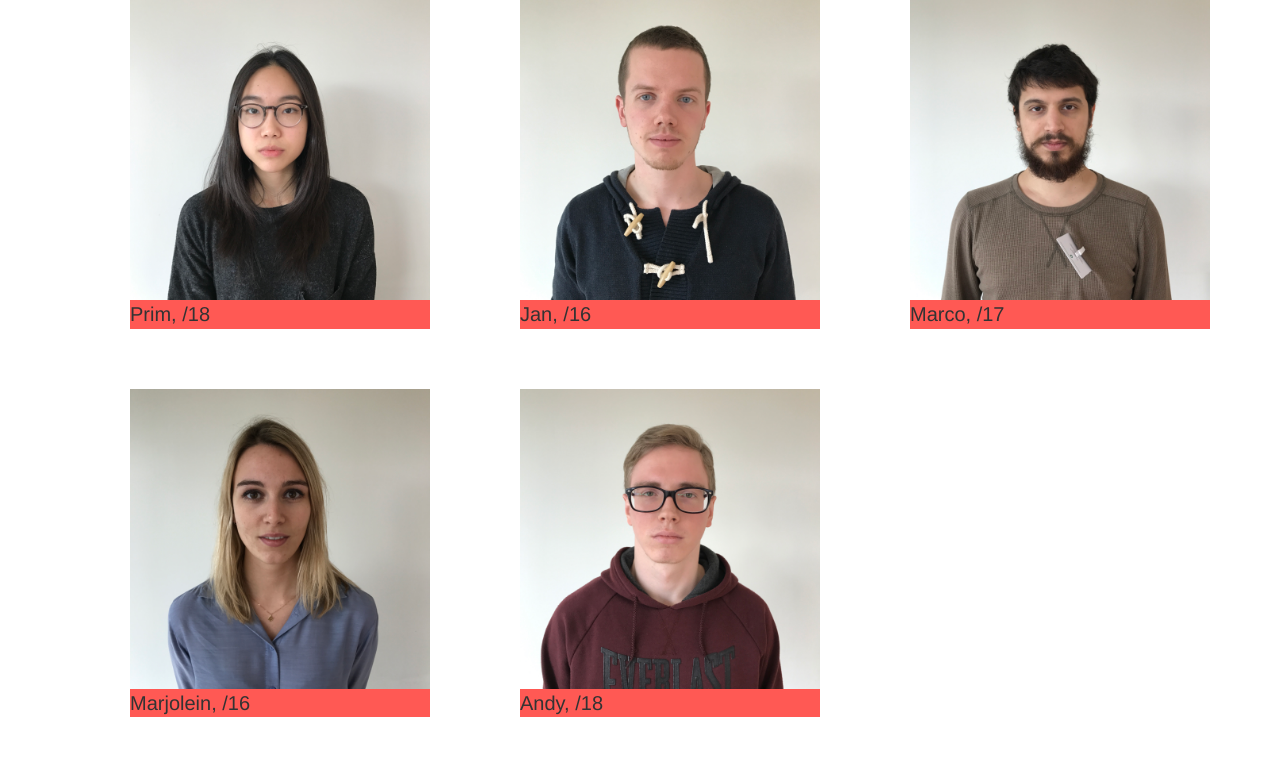
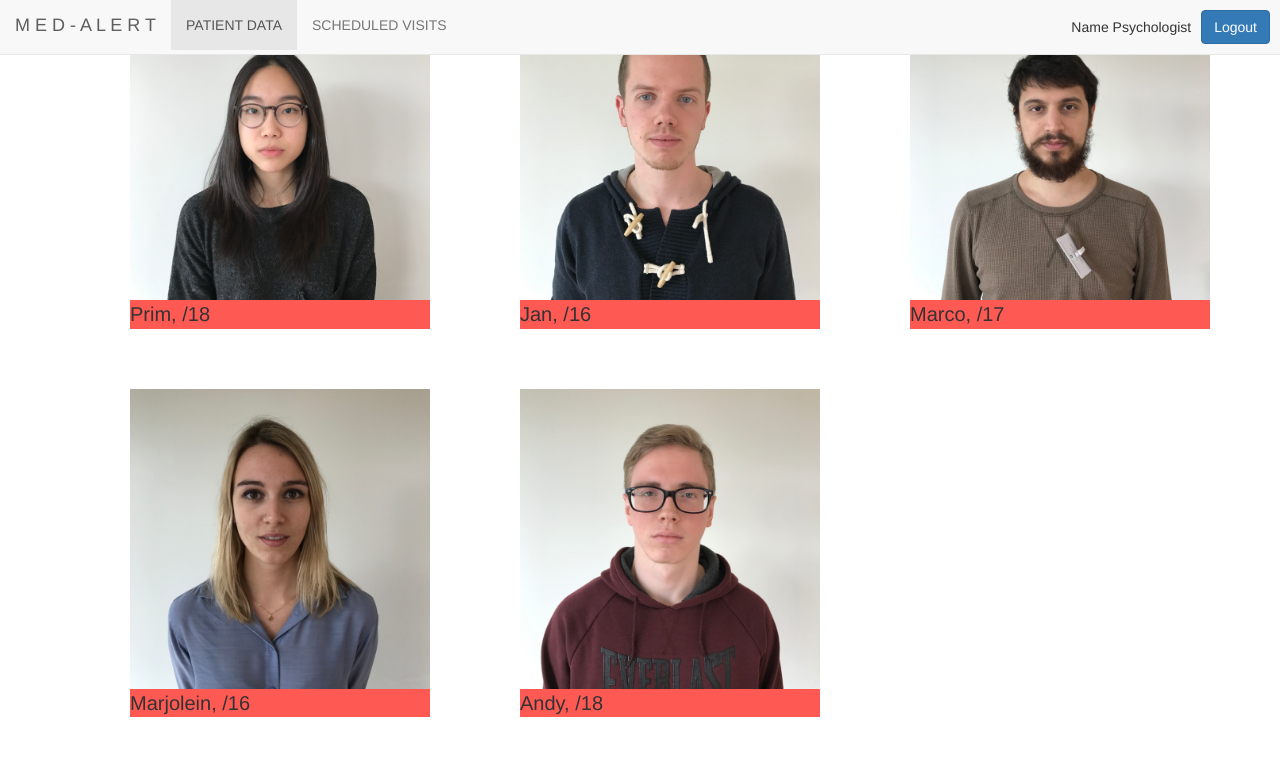
Before and after one commit to andupauliuc/microsofteam3, a plain HTML site: page index.html in a window 1280 px wide. Drawn offline with nearby package versions, Linux system fonts and the light colour scheme.

Commit message:
Updated Navbar

```diff
--- a/index.html
+++ b/index.html
@@ -1,7 +1,7 @@
 <!DOCTYPE html>
 <html>
 <head>
-	<title>Microsoft Challenge Team #3</title>
+	<title>Med-Alert</title>
 
 	<link rel="stylesheet" type="text/css" href="style.css">
 
@@ -10,6 +10,29 @@
 </head>
 
 <body>
+
+	<nav class="navbar navbar-default navbar-fixed-top">
+		  <div class="container-fluid">
+		    <div class="navbar-header">
+		      <a class="navbar-brand" href="#">M E D - A L E R T</a>
+		    </div>
+
+		    <div class="collapse navbar-collapse" id="bs-example-navbar-collapse-1">
+			  <ul class="nav navbar-nav">
+		        <li class="active"><a href="#">PATIENT DATA</a></li>
+
+		        <li><a href="#">SCHEDULED VISITS</a></li>
+<!-- 		        <li><a href="#">STORIES</a></li> -->
+		      </ul>
+
+		      <ul class="nav navbar-nav navbar-right">
+		      	<li><p id="nametest">Name Psychologist</p></li>
+		        <li><a href="#"><button type="button" id="logout_button" class="btn btn-primary">Logout</button></a></li>
+		      </ul>
+		    </div><!-- /.navbar-collapse -->
+		  </div><!-- /.container-fluid -->
+		</nav>
+
 
 	<div class="container">
 
--- a/style.css
+++ b/style.css
@@ -21,3 +21,11 @@ p.patient_details {
 	font-size: 20px;
 	background-color: #FF5954;
 }
+
+#logout_button {
+	margin: -5px;
+}
+
+#nametest {
+	margin-top: 17px;
+}
```
